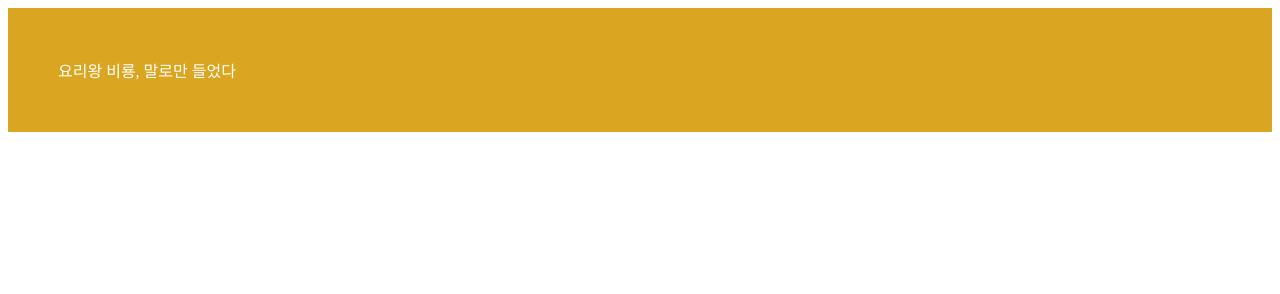
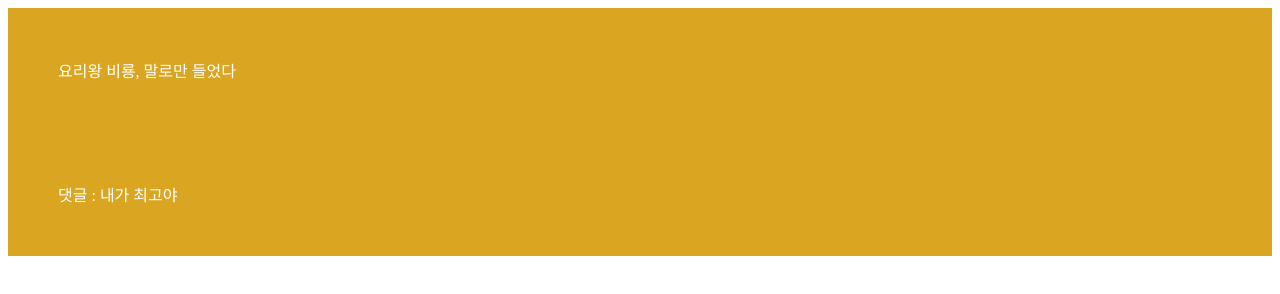
Before and after one commit to studysenior/git_test, a plain HTML site: page index.html in a window 1280 px wide. Drawn offline with Linux system fonts and the light colour scheme.

Commit message:
댓글기능추가

```diff
--- a/index.html
+++ b/index.html
@@ -15,5 +15,6 @@
         }
     </style>
     <div>요리왕 비룡, 말로만 들었다</div>
+    <div>댓글 : 내가 최고야</div>
 </body>
 </html>
```
